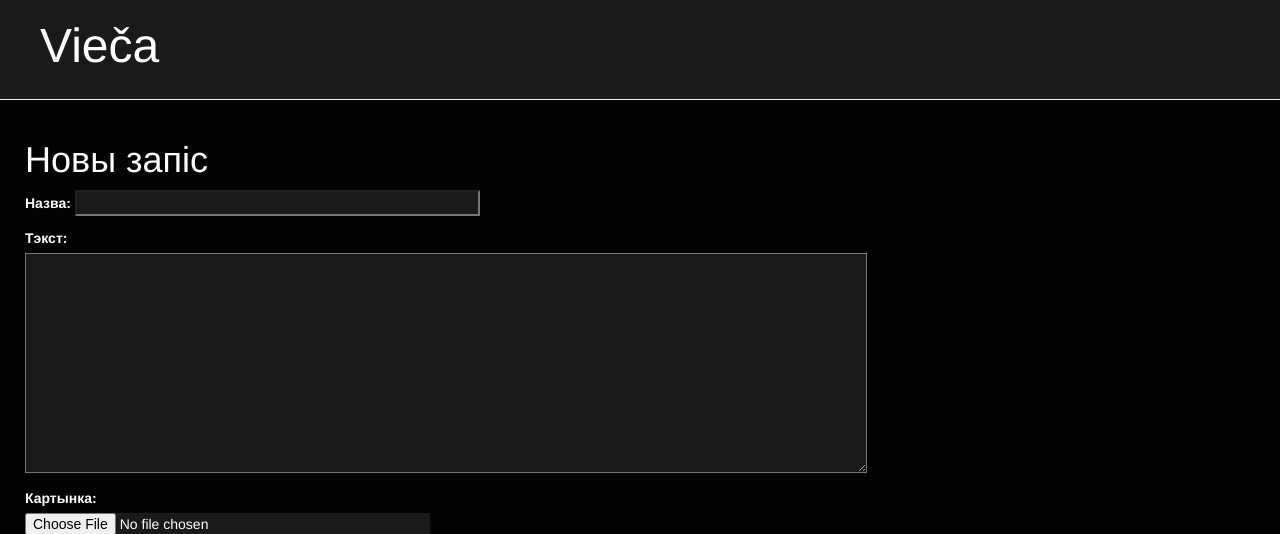
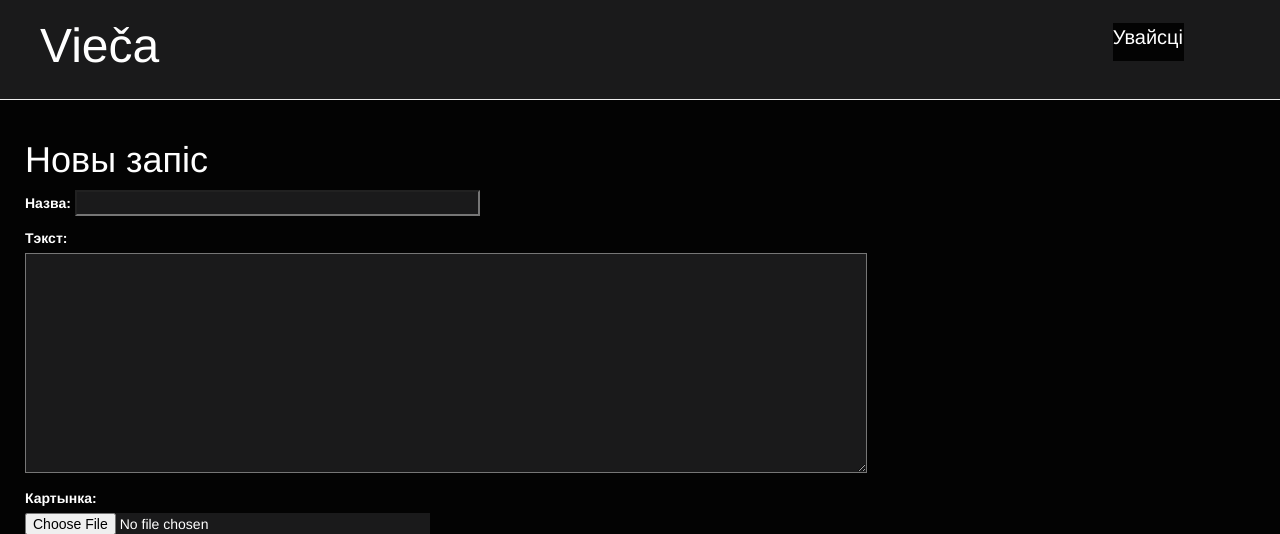
Before and after one commit to alleosin/viecza-forum, a Django app: page /post/new/ in a window 1280 px wide. Shown: the top 534 px of the page. Run offline with Django 4.2, Linux system fonts and the light colour scheme; some libraries are stand-ins or nearby versions.

Commit message:
CSS changes

```diff
--- a/forum/static/css/forum.css
+++ b/forum/static/css/forum.css
@@ -18,7 +18,7 @@ body {
     width: 60%;
     position: relative;
     top: -60px;
-    left: 1100%;
+    left: 900%;
     overflow: hidden;
 }
 
```
